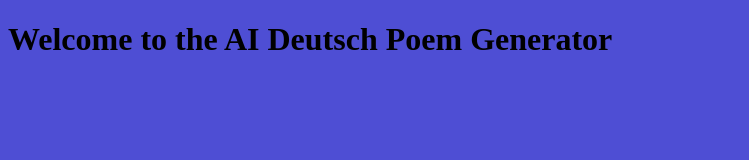
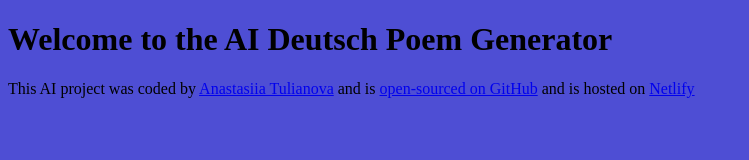
Before and after one commit to AnastasiiaTL/deutsch-poem-generator, a plain HTML site: page index.html in a window 1280 px wide. Shown: the whole page, without its empty margins (0-749 px from the left). Drawn offline with Linux system fonts and the light colour scheme.

Commit message:
Added the footer

```diff
--- a/index.html
+++ b/index.html
@@ -8,6 +8,11 @@
 </head>
 <body>
     <h1>Welcome to the AI Deutsch Poem Generator</h1>
+
+    <footer>
+        This AI project was coded by <a href="https://github.com/AnastasiiaTL" target="_blank">Anastasiia Tulianova</a> and is
+        <a href="https://github.com/AnastasiiaTL/deutsch-poem-generator" target="_blank">open-sourced on GitHub</a> and is hosted on <a href="https://deutsch-poem-generator.netlify.app" target="_blank">Netlify</a>
+    </footer>
     <script src="src/index.js"></script>
 </body>
 </html>
```
